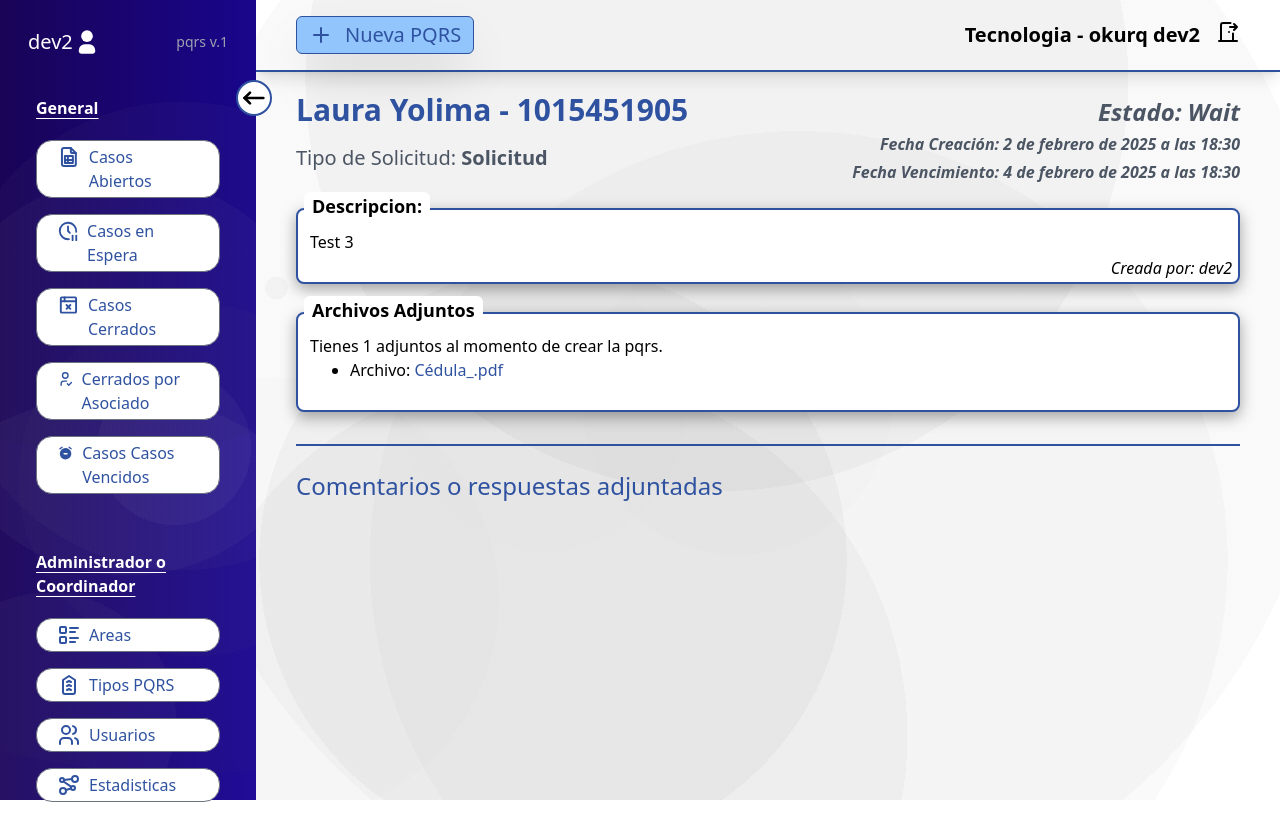
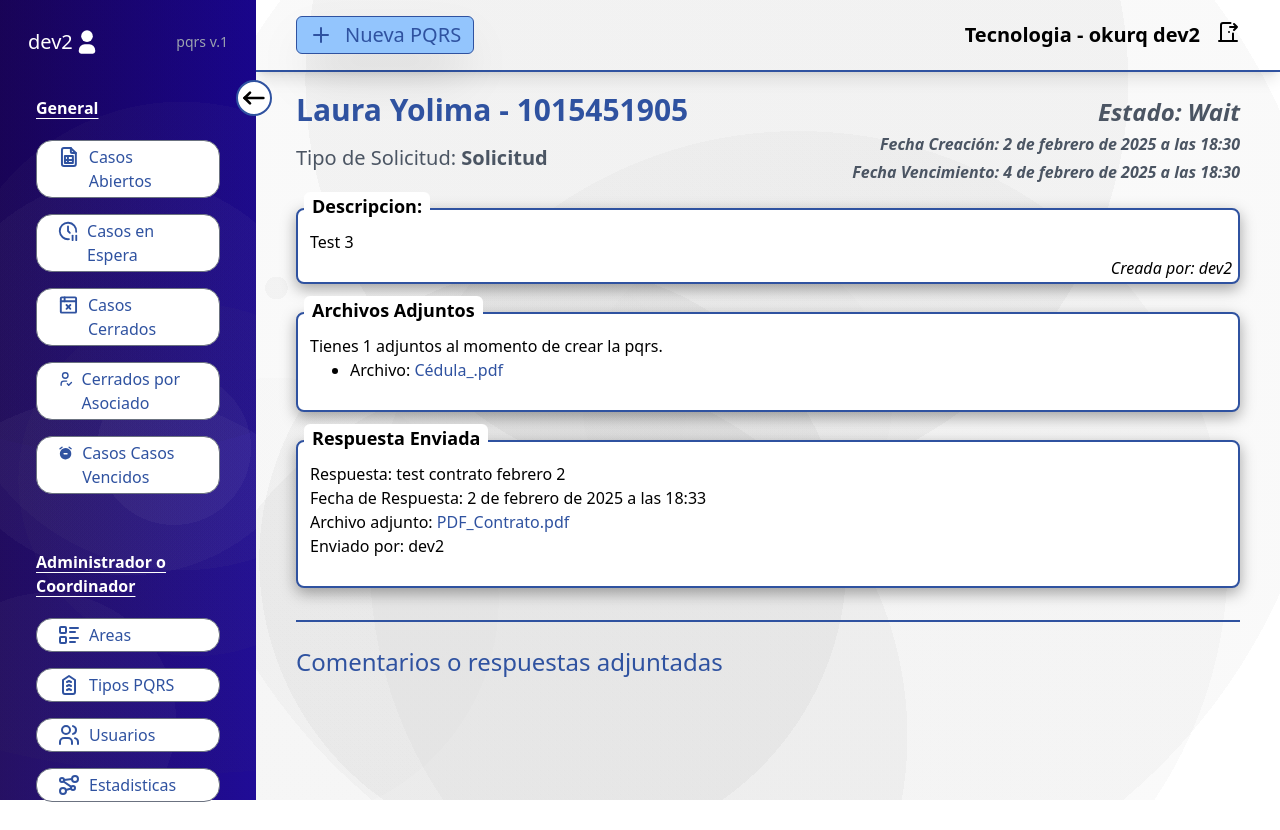
Before and after one commit to ManuRodriguezC/PQRS, a Django app: a page that uses users/templates/pqrs.html in a window 1280 px wide. Run offline with Django 4.2, Linux system fonts and the light colour scheme; a user stored in the database is signed in; data comes from the database, SQL or seed files in the repository; both versions use the stored data as it was after the commit; some libraries are stand-ins or nearby versions.

Commit message:
Update app for controls add files, send types files and add response in view pqrs

```diff
--- a/PQRS/settings.py
+++ b/PQRS/settings.py
@@ -147,8 +147,8 @@ MEDIA_ROOT = os.path.join(BASE_DIR, 'media')
 DEFAULT_AUTO_FIELD = 'django.db.models.BigAutoField'
 
 EMAIL_HOST = 'smtp.gmail.com'
-EMAIL_HOST_USER = 'credito.cootratiempo@gmail.com'
-EMAIL_HOST_PASSWORD = 'jgso ocnu hdvu evam'
+EMAIL_HOST_USER = '******'
+EMAIL_HOST_PASSWORD = '*******'
 EMAIL_POST = 587
 EMAIL_USE_TLS = True
 
--- a/users/models.py
+++ b/users/models.py
@@ -96,6 +96,7 @@ class PQRS(models.Model):
             to=[email],
             )
         if file:
+            file.seek(0)
             email_message.attach(file.name, file.read(), file.content_type)
 
         email_message.content_subtype = 'html'
@@ -109,6 +110,12 @@ class Files(models.Model):
     pqrs = models.ForeignKey(PQRS, on_delete=models.SET_NULL, null=True, blank=True)
     file = models.FileField(null=True, blank=True, upload_to='files/')
     created = models.DateTimeField(auto_now_add=True)
+
+    # Si l archivo no se agrega no se guarda el file
+    def save(self, *args, **kwargs):
+        if not self.file:
+            return
+        super().save(*args, **kwargs)
 
     def nameFile(self):
         if self.file:
@@ -134,3 +141,11 @@ class ResponsePQRS(models.Model):
     response_by = models.CharField(max_length=200)
     file = models.FileField(null=True, blank=True, upload_to='files/responses')
     date = models.DateTimeField(auto_now_add=True)
+
+    def __str__(self):
+        return f"{self.response}"
+
+    def nameFile(self):
+        if self.file:
+            return self.file.name.split('/')[-1]
+        return None
--- a/users/templates/createdpqrs.html
+++ b/users/templates/createdpqrs.html
@@ -50,6 +50,7 @@
     <script>
 
         document.getElementById('pqrs-form').addEventListener('submit', function(event) {
+            console.log("test cretaed")
             // Cambiar el texto y desactivar el botón solo cuando el formulario es enviado
             var button = document.getElementById('submit-btn');
             button.textContent = 'Cargando...'; // Cambiar el texto del botón
--- a/users/templates/pqrs.html
+++ b/users/templates/pqrs.html
@@ -65,6 +65,25 @@
                     {% endif %}
                 </div>
             </div>
+            {% if response %}
+                <div class="flex flex-col relative mt-3">
+                    <p class="text-lg font-semibold absolute -top-2 bg-white px-2 rounded-md left-2">Respuesta Enviada</p>
+                    <div class="pb-7 pt-5 px-3 my-2 border-2 border-cootra rounded-lg bg-white shadow-con">
+                        <p>Respuesta: {{response.response}}</p>
+                        <p>Fecha de Respuesta: {{response.date}}</p>
+                        <p>Archivo adjunto:
+                            <a
+                            href="{{ response.file.url }}"
+                            class="text-cootra hover:underline underline-offset-1 transition-all duration-200"
+                            target="_blank">
+                            {{ response.nameFile }}
+                        </a>
+                        </p>
+                        <p>Enviado por: {{response.response_by}}</p>
+                    </div>
+                </div>
+            {% endif %}
+
             {% if pqrs.status == "Open" %}
                 <div class="flex flex-row justify-around mt-3">
                     <button
--- a/users/views.py
+++ b/users/views.py
@@ -213,6 +213,10 @@ def pqrs(request, num):
     comments = Commets.objects.filter(pqrs=find_pqrs)
     files = Files.objects.filter(pqrs=find_pqrs)
 
+    responseUser = None
+    if find_pqrs.status != "Open":
+        responseUser = ResponsePQRS.objects.filter(pqrs=find_pqrs).first() # Add
+
     if request.method == "POST":
         if 'submit_comment' in request.POST:
             formComment = CommentForm(request.POST, request.FILES)
@@ -243,7 +247,8 @@ def pqrs(request, num):
         'formResponse': formResponse,
         'formShare': formShare,
         'comments': comments,
-        'files': files
+        'files': files,
+        'response': responseUser
     })
 
 @login_required
```
Also changed, not shown: db.sqlite3, 1 other file.
